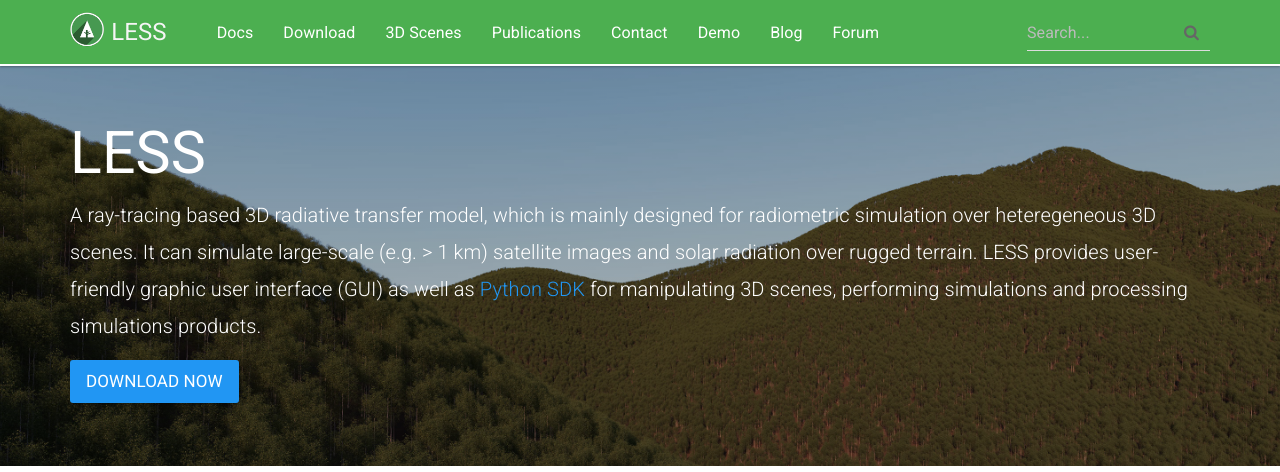
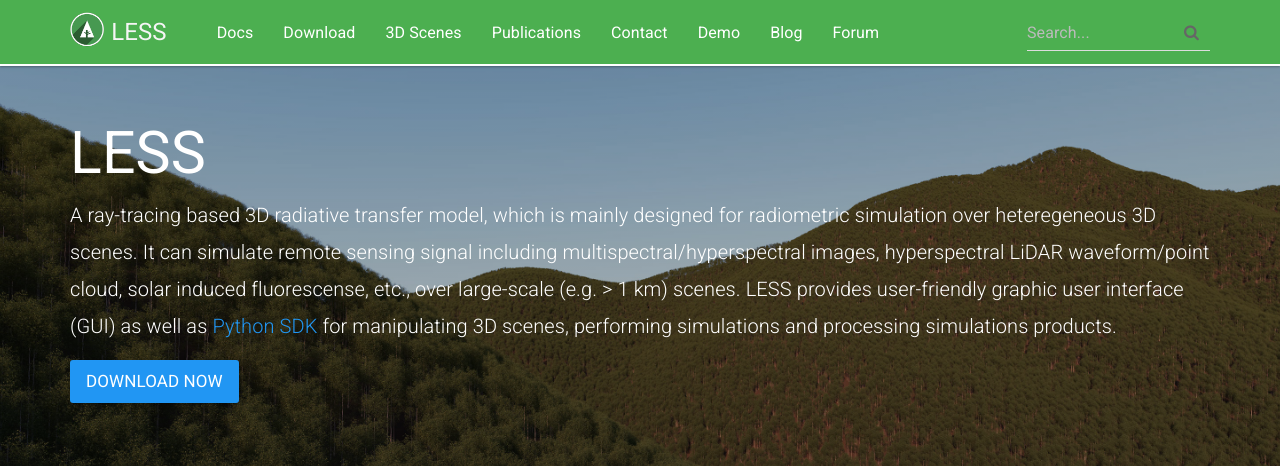
Before and after one commit to jianboqi/jianboqi.github.io, a Jekyll site: the page built from index.html, in a window 1280 px wide and 900 px high, cut to the strip 0-472 px from the top of the window. Built offline with Jekyll 4.4.1, drawn with Linux system fonts in a browser that asks for light colours; nearby versions of some CDN libraries.

Commit message:
Update index.html

```diff
--- a/index.html
+++ b/index.html
@@ -6,7 +6,7 @@
 <div class="header-container jumbotron">
     <div class="container">
         <h1>LESS</h1>
-        <p>A ray-tracing based 3D radiative transfer model, which is mainly designed for radiometric simulation over heteregeneous 3D scenes. It can simulate large-scale (e.g. > 1 km) satellite images and solar radiation over rugged terrain. LESS provides user-friendly graphic user interface (GUI) as well as <a href="http://lessrt.org/docs/documentation/" target="blank">Python SDK</a> for manipulating 3D scenes, performing simulations and processing simulations products.</p>
+        <p>A ray-tracing based 3D radiative transfer model, which is mainly designed for radiometric simulation over heteregeneous 3D scenes. It can simulate remote sensing signal including multispectral/hyperspectral images, hyperspectral LiDAR waveform/point cloud, solar induced fluorescense, etc., over large-scale (e.g. > 1 km) scenes. LESS provides user-friendly graphic user interface (GUI) as well as <a href="http://lessrt.org/docs/documentation/" target="blank">Python SDK</a> for manipulating 3D scenes, performing simulations and processing simulations products.</p>
         <p><a class="btn btn-primary btn-lg" href="{{ "/download-less/" | prepend: site.baseurl }}" role="button">Download Now</a></p>
     </div>
 </div>
```
